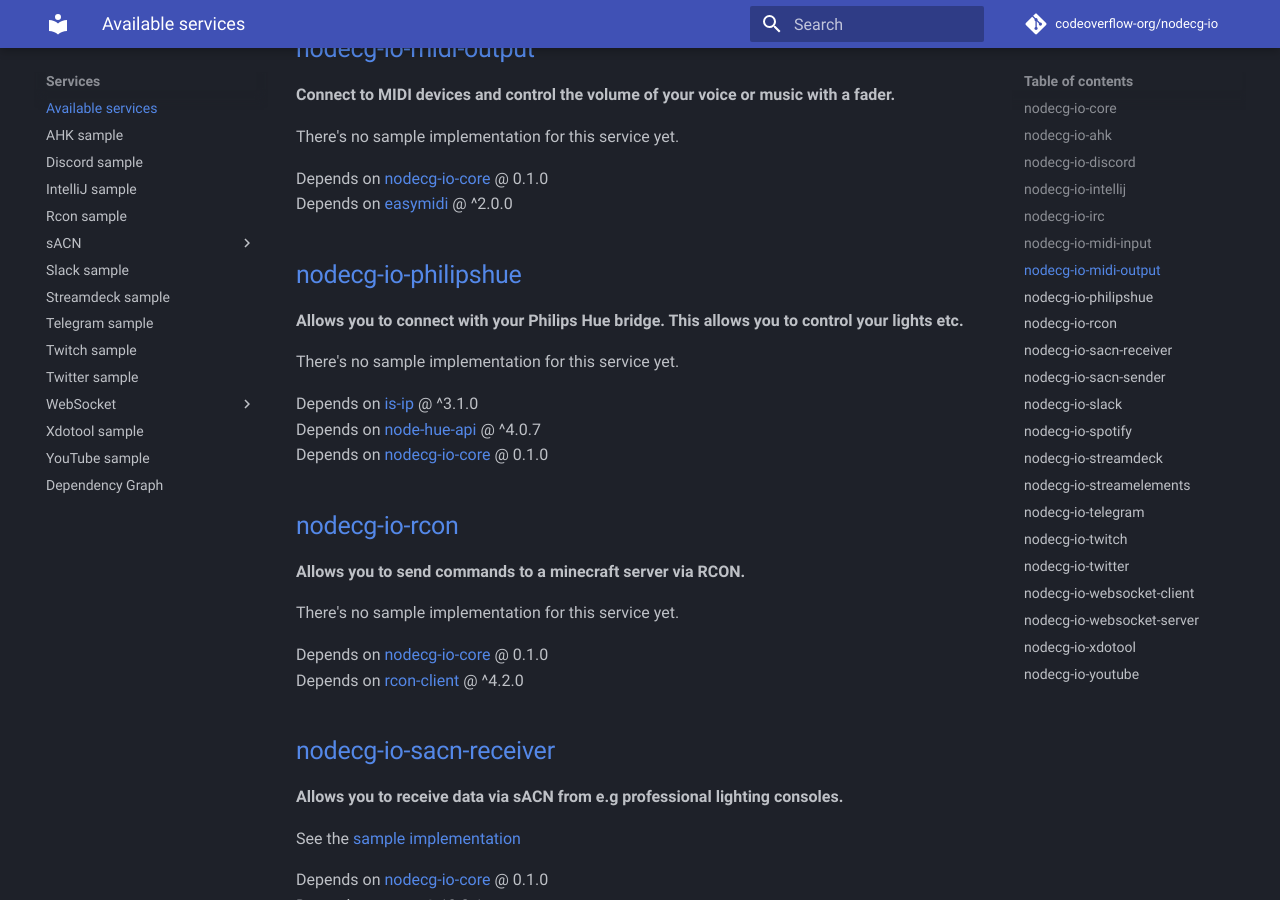
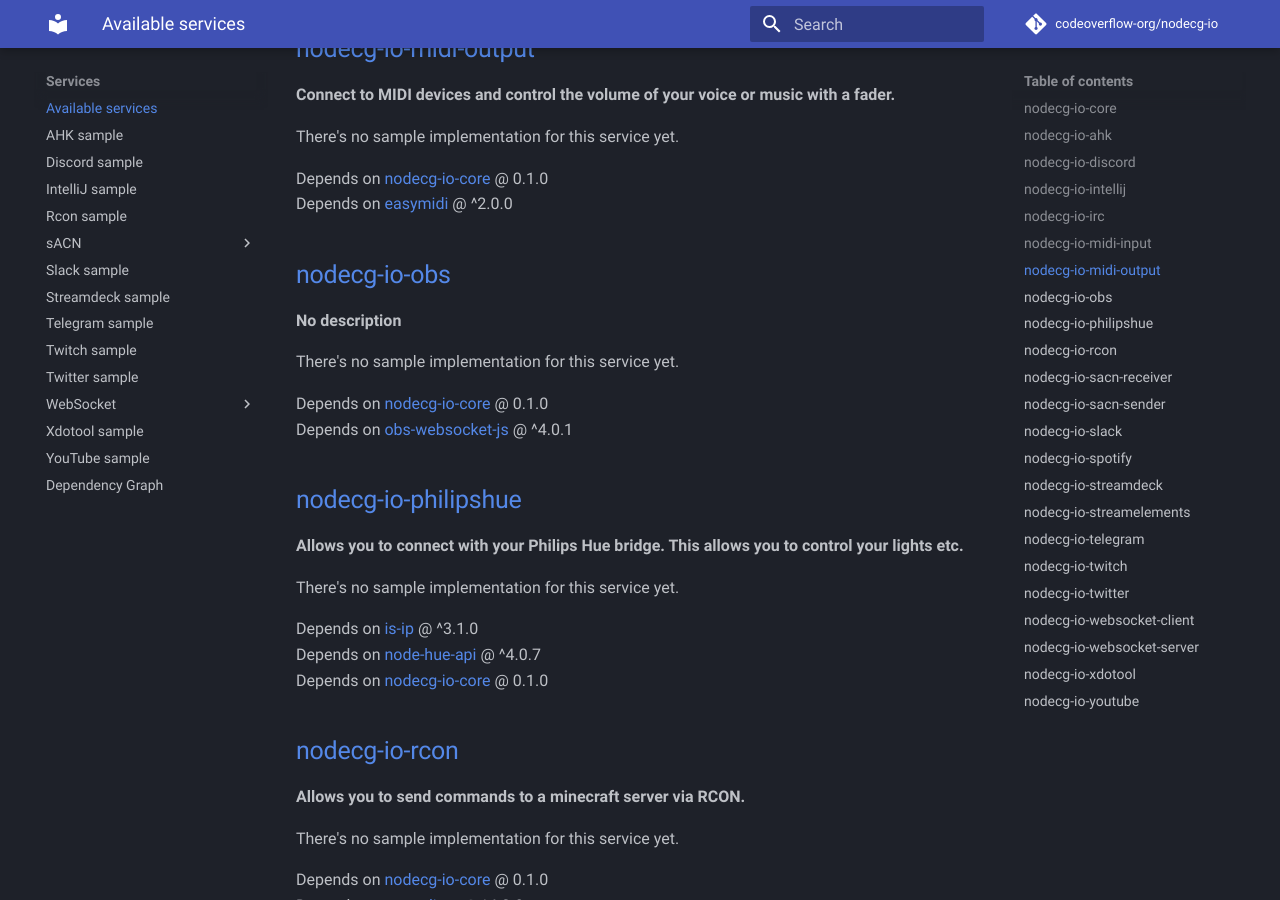
Before and after one commit to codeoverflow-org/nodecg-io-docs, an MkDocs documentation site: the page built from docs/services.md, in a window 1280 px wide and 900 px high, scrolled down 1558 px. Built offline with MkDocs 1.6.1 and Material for MkDocs 9.7.7, drawn with Linux system fonts in a browser that asks for light colours; comment, search, counter and statistics services are not loaded.

Commit message:
Update generated documentation ( codeoverflow-org/nodecg-io@ab170c53038a875d579b3c162766de9bf0d85488)

```diff
--- a/docs/services.md
+++ b/docs/services.md
@@ -63,6 +63,15 @@
 
 Depends on [nodecg-io-core](https://github.com/codeoverflow-org/nodecg-io/tree/master/nodecg-io-core) @ 0.1.0 <br>
 Depends on [easymidi](https://www.npmjs.com/package/easymidi) @ ^2.0.0 <br>
+
+## [nodecg-io-obs](https://github.com/codeoverflow-org/nodecg-io/tree/master/nodecg-io-obs)
+
+**No description**
+
+There's no sample implementation for this service yet.
+
+Depends on [nodecg-io-core](https://github.com/codeoverflow-org/nodecg-io/tree/master/nodecg-io-core) @ 0.1.0 <br>
+Depends on [obs-websocket-js](https://www.npmjs.com/package/obs-websocket-js) @ ^4.0.1 <br>
 
 ## [nodecg-io-philipshue](https://github.com/codeoverflow-org/nodecg-io/tree/master/nodecg-io-philipshue)
 
```
Also changed, not shown: docs/dependencies.md (+4 -0 lines), docs/index.md (+1 -1 lines).
